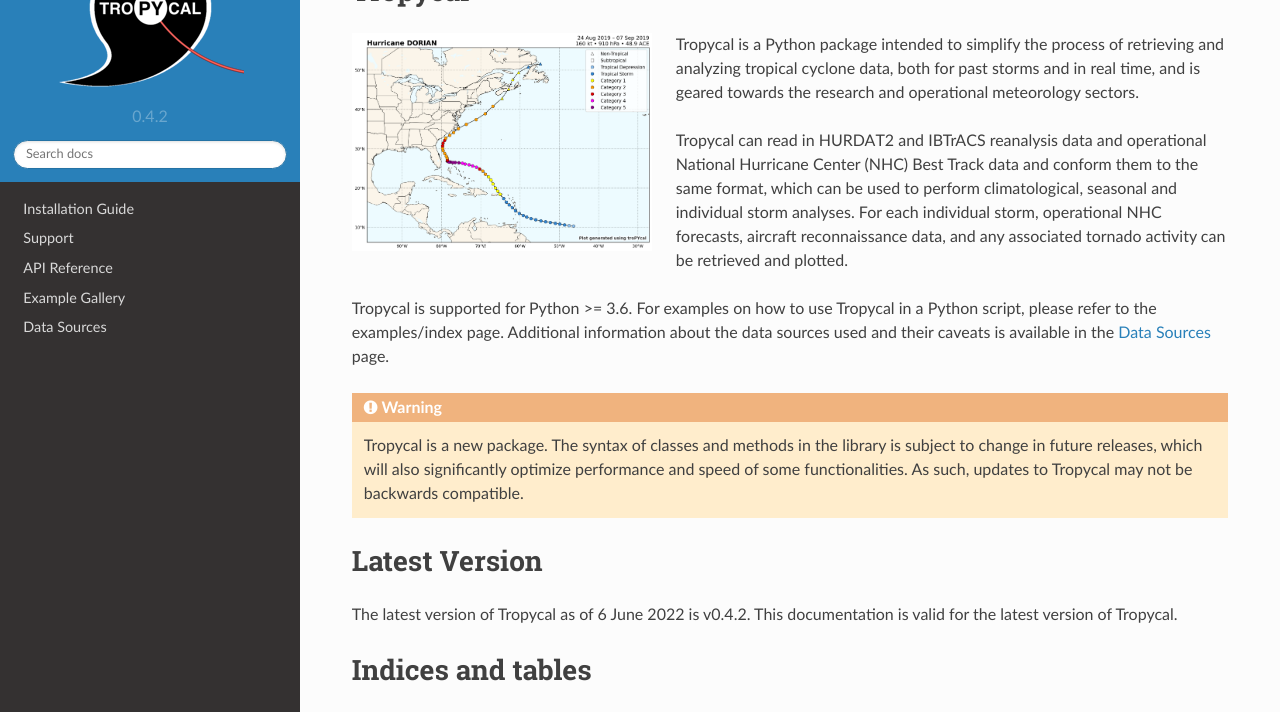
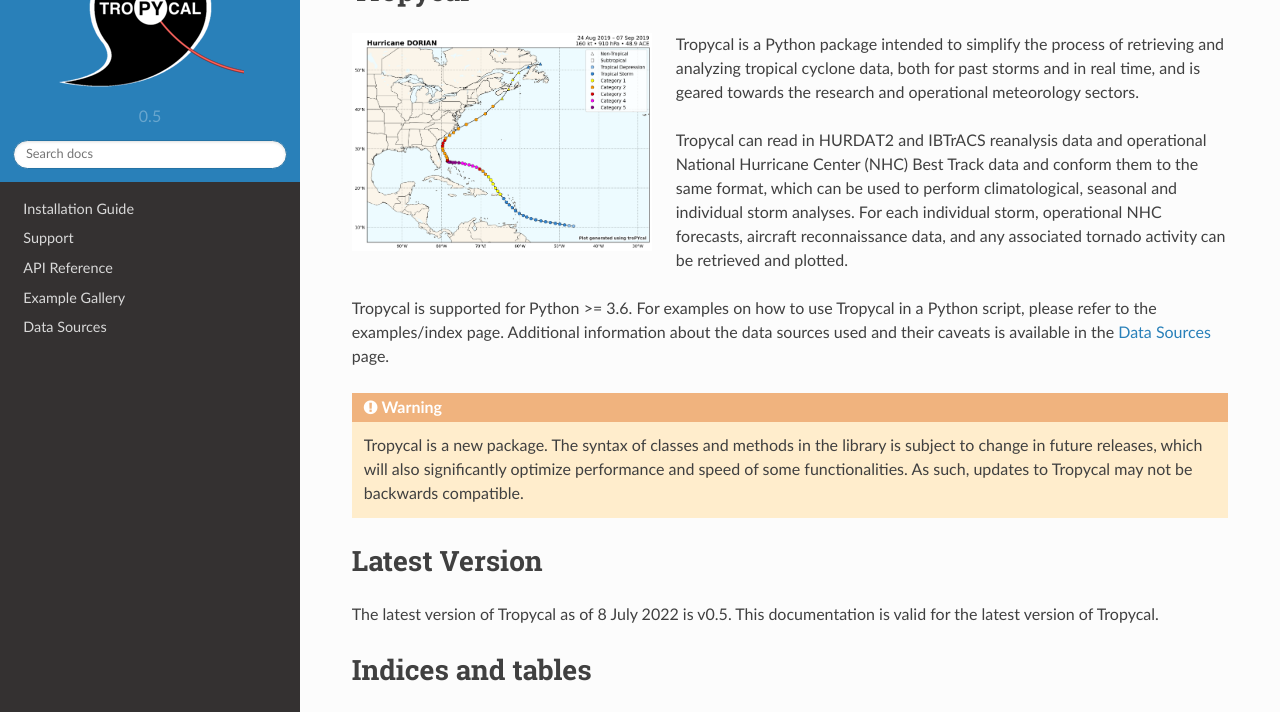
Before and after one commit to tropycal/tropycal, a Sphinx documentation site: the page built from docs/index.rst, in a window 1280 px wide and 1105 px high. Shown: the part 132-844 px from the top of the window. Built offline with Sphinx 7.4.7 and the Read the Docs theme 2.0.0, drawn with Linux system fonts in a browser that asks for light colours; pages that are not in the unit, such as notebooks, are missing from menus; the version number is read from the project's files by our own code.

Commit message:
feat: update to v0.5

```diff
--- a/docs/conf.py
+++ b/docs/conf.py
@@ -33,7 +33,7 @@
 # The short X.Y version
 version = ''
 # The full version, including alpha/beta/rc tags
-release = '0.4.2'
+release = '0.5'
 
 
 # -- General configuration ---------------------------------------------------
--- a/docs/index.rst
+++ b/docs/index.rst
@@ -30,7 +30,7 @@
 Latest Version
 ==============
 
-The latest version of Tropycal as of 6 June 2022 is v0.4.2. This documentation is valid for the latest version of Tropycal.
+The latest version of Tropycal as of 8 July 2022 is v0.5. This documentation is valid for the latest version of Tropycal.
 
 Indices and tables
 ==================
--- a/setup.cfg
+++ b/setup.cfg
@@ -1,6 +1,6 @@
 [metadata]
 name = tropycal
-version = 0.4.2
+version = 0.5
 description = Package for retrieving and analyzing tropical cyclone data
 long_description = file: README.md
 long_description_content_type = text/markdown
```
Also changed, not shown: README.md (+1 -1 lines).
